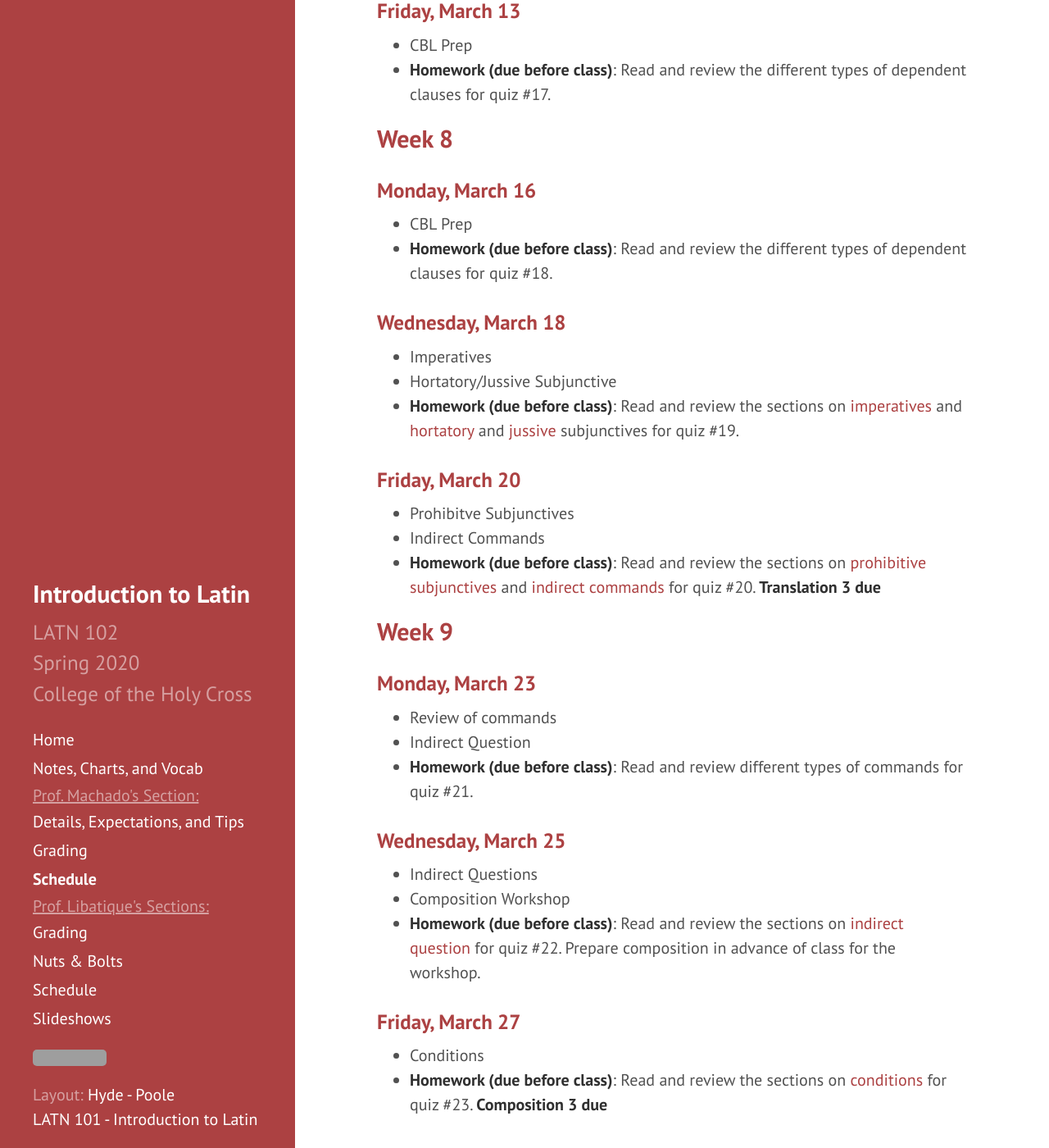
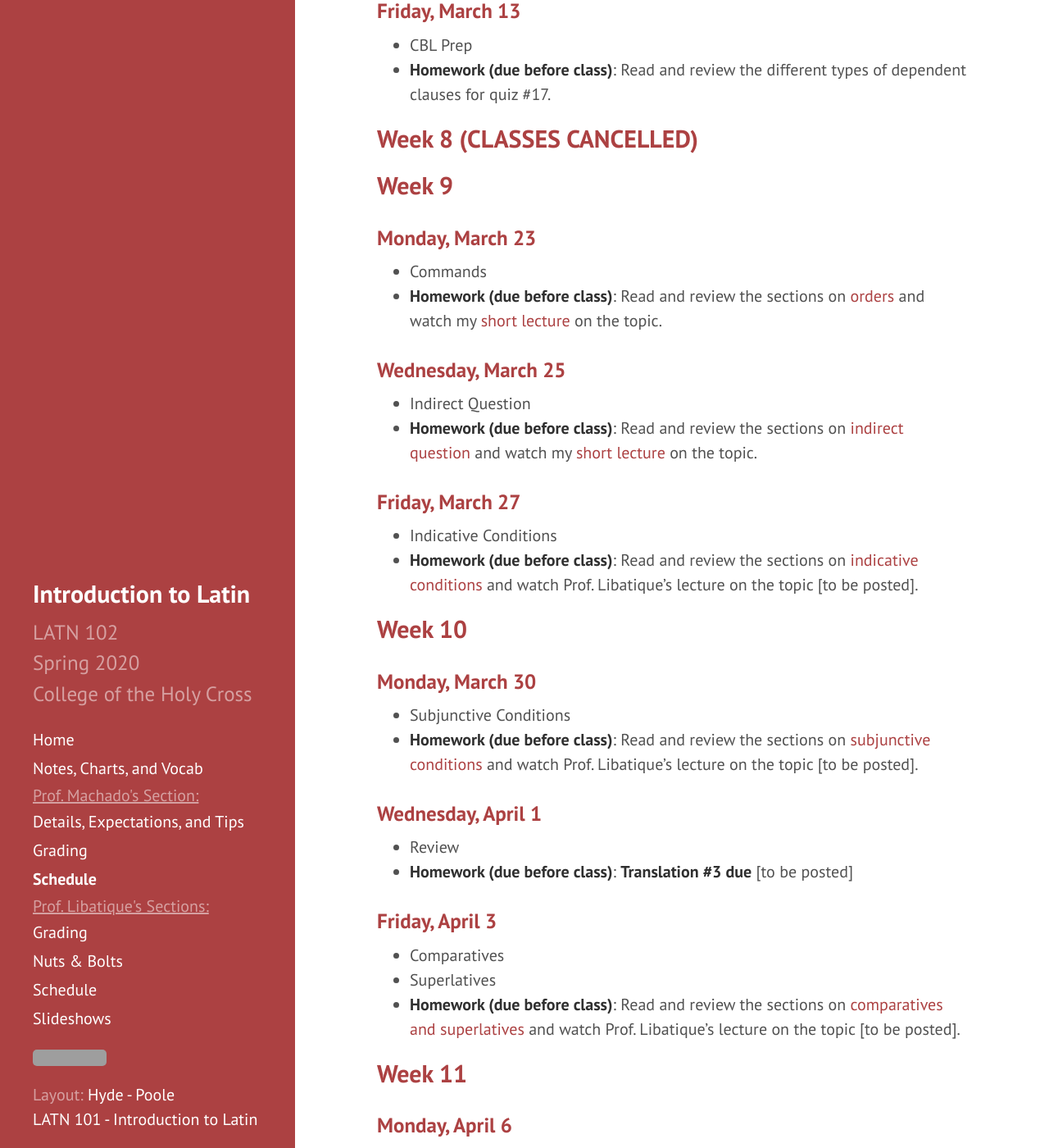
Before and after one commit to DLibatique/LATN102-S20, a Jekyll site: the page built from _pages/schedule-DM.md, in a window 1280 px wide and 1400 px high, scrolled down 4606 px. Shown: the whole window at 82% size. Built offline with Jekyll 4.4.1, drawn with Linux system fonts in a browser that asks for light colours; some of the changed text lies outside the part shown; grey boxes are pictures that could not be loaded.

Commit message:
updated sched

```diff
--- a/_pages/schedule-DM.md
+++ b/_pages/schedule-DM.md
@@ -140,40 +140,117 @@ Read and review the different types of subordinate clauses for quiz #16.
 - **Homework (due before class)**:
 Read and review the different types of dependent clauses for quiz #17.
 
-## Week 8
-
-### Monday, March 16
-- CBL Prep
-- **Homework (due before class)**:
-Read and review the different types of dependent clauses for quiz #18.
-
-### Wednesday, March 18
-- Imperatives
-- Hortatory/Jussive Subjunctive
-- **Homework (due before class)**:
-Read and review the sections on [imperatives](https://libatique.info/LATN102-S20/orders#imperative-mood) and [hortatory](https://libatique.info/LATN102-S20/orders#hortatory-subjunctive) and [jussive](https://libatique.info/LATN102-S20/orders#jussive-subjunctive) subjunctives for quiz #19.
-
-### Friday, March 20
-- Prohibitve Subjunctives
-- Indirect Commands
-- **Homework (due before class)**:
-Read and review the sections on [prohibitive subjunctives](https://libatique.info/LATN102-S20/orders#negative-prohibition) and [indirect commands](https://libatique.info/LATN102-S20/orders#indirect-command) for quiz #20. **Translation 3 due**
+## Week 8 (CLASSES CANCELLED)
 
 ## Week 9
 
 ### Monday, March 23
-- Review of commands
+- Commands
+- **Homework (due before class)**:
+Read and review the sections on [orders](https://libatique.info/LATN102-S20/orders) and watch my [short lecture](https://holycross.hosted.panopto.com/Panopto/Pages/Viewer.aspx?id=6aa9f902-13f1-450d-abb5-ab8101461e47) on the topic.
+
+### Wednesday, March 25
 - Indirect Question
 - **Homework (due before class)**:
-Read and review different types of commands for quiz #21.
+Read and review the sections on [indirect question](https://libatique.info/LATN102-S20/indirect-questions) and watch my [short lecture](https://holycross.hosted.panopto.com/Panopto/Pages/Viewer.aspx?id=025f15f8-50f8-4d09-a704-ab8200fb73b5) on the topic.
 
-### Wednesday, March 25
-- Indirect Questions
+### Friday, March 27
+- Indicative Conditions
+- **Homework (due before class)**:
+Read and review the sections on [indicative conditions](https://libatique.info/LATN102-S20/conditionals#indicative-conditionals) and watch Prof. Libatique's lecture on the topic [to be posted].
+
+## Week 10
+
+### Monday, March 30
+- Subjunctive Conditions
+- **Homework (due before class)**:
+Read and review the sections on [subjunctive conditions](https://libatique.info/LATN102-S20/conditionals#subjunctive-conditionals) and watch Prof. Libatique's lecture on the topic [to be posted].
+
+### Wednesday, April 1
+- Review
+- **Homework (due before class)**:
+**Translation #3 due** [to be posted]
+
+### Friday, April 3
+- Comparatives
+- Superlatives
+- **Homework (due before class)**:
+Read and review the sections on [comparatives and superlatives](https://libatique.info/LATN102-S20/comparative-and-superlative) and watch Prof. Libatique's lecture on the topic [to be posted].
+
+## Week 11
+
+### Monday, April 6
+- Optative subjunctive
+- Potential subjunctive
+- **Homework (due before class)**:
+Read and review the sections on [wishes and potential](https://libatique.info/LATN102-S20/wishes-and-potential) and watch my short lecture on the topic [to be posted].
+
+### Wednesday, April 8
+- Review
 - Composition Workshop
 - **Homework (due before class)**:
-Read and review the sections on [indirect question](https://libatique.info/LATN102-S20/indirect-questions) for quiz #22. Prepare composition in advance of class for the workshop.
+Begin working on Composition #3.
 
-### Friday, March 27
-- Conditions
+### Friday, April 10
+- NO CLASS
+
+## Week 12
+
+### Monday, April 13
+- NO CLASS
+
+### Wednesday, April 15
+- Review
 - **Homework (due before class)**:
-Read and review the sections on [conditions](https://libatique.info/LATN102-S20/conditionals) for quiz #23. **Composition 3 due**
+**Composition #3 due** [to be posted]
+
+### Friday, April 17
+- Review
+- Translation Workshop
+**Homework (due before class)**:
+Begin working on Translation #4.
+
+## Week 13
+
+### Monday, April 20
+- Composition Workshop
+- **Homework (due before class)**:
+**Translation #4 due** [to be posted]. Begin working on Composition #4.
+
+### Wednesday, April 22
+- NO CLASS
+
+### Friday, April 24
+- Review
+**Homework (due before class)**:
+**Composition #4 due** [to be posted]
+
+## Week 14
+
+### Monday, April 27
+- Translation Workshop
+- **Homework (due before class)**:
+Begin working on Translation #5.
+
+### Wednesday, April 29
+- Review
+- **Homework (due before class)**:
+**Translation #5** due [to be posted]
+
+### Friday, May 1
+- Composition Workshop
+**Homework (due before class)**:
+Begin working on Composition #5.
+
+## Week 15
+
+### Monday, May 4
+- Review
+- **Homework (due before class)**:
+**Composition #5** due [to be posted]
+
+## Final
+
+### Wednesday, May 13
+- **Translation #6** due [to be posted]
+- **Composition #6** due [to be posted]
```
